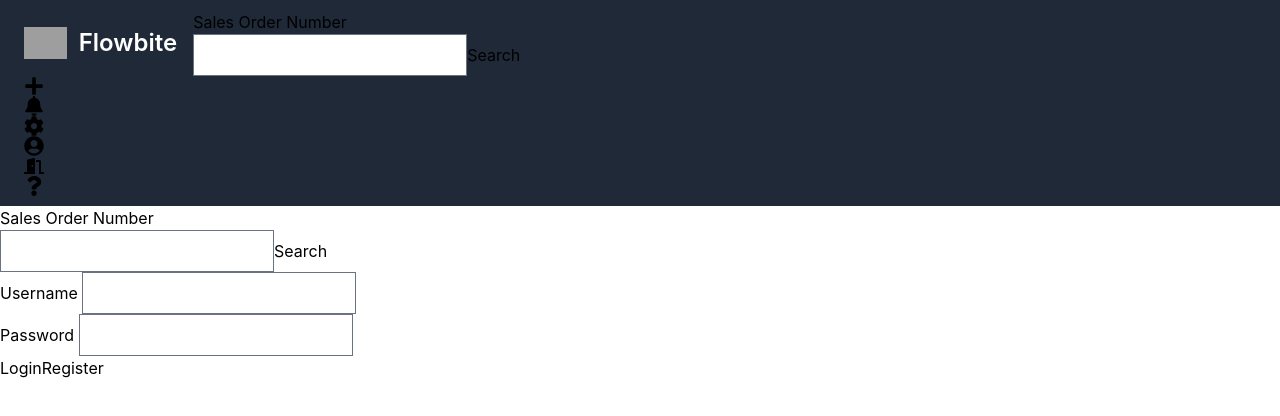
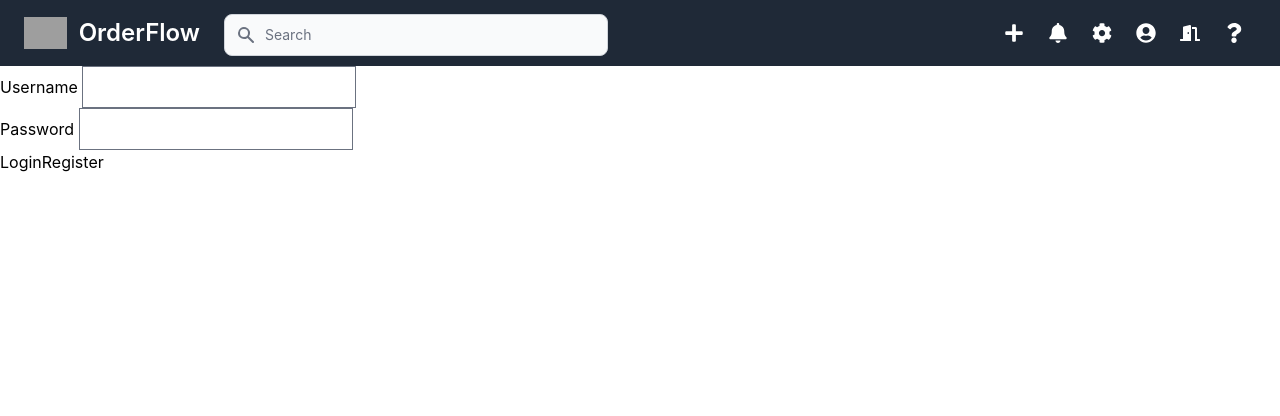
Before and after one commit to jcho-project/orderflow, a React (Create React App) app: page / in a window 1280 px wide. Shown: the top 416 px of the page. Built offline with nearby package versions, Linux system fonts and the light colour scheme; grey boxes are pictures that could not be loaded.

Commit message:
add styling to navigation searchbar and icons

```diff
--- a/src/components/layout/Navbar.jsx
+++ b/src/components/layout/Navbar.jsx
@@ -13,45 +13,45 @@ function Navbar() {
         <div className="flex justify-start items-center">
           <Link to="/" className="flex mr-4">
             <img src="https://flowbite.s3.amazonaws.com/logo.svg" className="mr-3 h-8" alt="FlowBite Logo" />
-            <span className="self-center text-2xl font-semibold whitespace-nowrap text-white">Flowbite</span>
+            <span className="self-center text-2xl font-semibold whitespace-nowrap text-white">OrderFlow</span>
           </Link>
           <OrderInput />
         </div>
-      </div>
-      <div className="navigation-menu">
-        <ul>
-          <li>
+        <div className="flex justify-between items-center">
+          <ul className='flex'>
+            <li className='px-3 text-white'>
               <Link to="/create">
                 <FaPlus size={20} />
               </Link>
             </li>
-          <li>
+            <li className='px-3 text-white'>
               <Link to="/">
                 <FaBell size={20} />
               </Link>
             </li>
-          <li>
+            <li className='px-3 text-white'>
               <Link to="/">
                 <FaCog size={20} />
               </Link>
             </li>
-          <li>
+            <li className='px-3 text-white'>
               <Link to="/">
                 <FaUserCircle size={20} />
               </Link>
             </li>
-          <li>
+            <li className='px-3 text-white'>
               <Link to="/">
                 <FaDoorOpen onClick={logOut} size={20} />
               </Link>
             </li>
-          <li>
+            <li className='px-3 text-white'>
               <Link to="/about">
                 <FaQuestion size={20} />
               </Link>
             </li>
           </ul>
         </div>
+      </div>
     </nav>
   );
 }
--- a/src/components/orders/OrderInput.jsx
+++ b/src/components/orders/OrderInput.jsx
@@ -12,8 +12,7 @@ function OrderInput() {
     setSearchValue('');
   };
 
-  return (
-    <div className="input-container">
+  {/* <div className="input-container">
     <div className="input-group">
       <div className="order-number">
         <form onSubmit={handleSearch}>
@@ -27,7 +26,20 @@ function OrderInput() {
         </form>
       </div>
     </div>
+  </div> */}
+
+  return (
+    <>
+      <form action="#" method="GET" className="hidden lg:block lg:pl-2">
+      <label className="sr-only">Search</label>
+      <div className="relative mt-1 lg:w-96">
+        <div className="flex absolute inset-y-0 left-0 items-center pl-3 pointer-events-none">
+          <svg className="w-5 h-5 text-gray-500 dark:text-gray-400" fill="currentColor" viewBox="0 0 20 20" xmlns="http://www.w3.org/2000/svg"><path d="M8 4a4 4 0 100 8 4 4 0 000-8zM2 8a6 6 0 1110.89 3.476l4.817 4.817a1 1 0 01-1.414 1.414l-4.816-4.816A6 6 0 012 8z"></path></svg>
         </div>
+        <input type="text" name="email" id="topbar-search" className="bg-gray-50 border border-gray-300 text-gray-900 sm:text-sm rounded-lg focus:ring-primary-500 focus:border-primary-500 block w-full pl-10 p-2.5 dark:bg-gray-700 dark:border-gray-600 dark:placeholder-gray-400 dark:text-white dark:focus:ring-primary-500 dark:focus:border-primary-500" placeholder="Search" />
+      </div>
+      </form>
+    </>
   );
 }
 
--- a/src/pages/Home.jsx
+++ b/src/pages/Home.jsx
@@ -1,5 +1,4 @@
 import { useContext } from 'react';
-import OrderInput from '../components/orders/OrderInput';
 import OrderList from '../components/orders/OrderList';
 import OrderContext from '../context/OrderContext';
 import Login from './Login';
@@ -9,7 +8,6 @@ function Home() {
 
   return (
     <>
-      <OrderInput />
       {Object.keys(loggedInUser).length !== 0 ? <OrderList /> : <Login />}
     </>
   );
```
Lines whose indentation alone changed are shown as unchanged.
